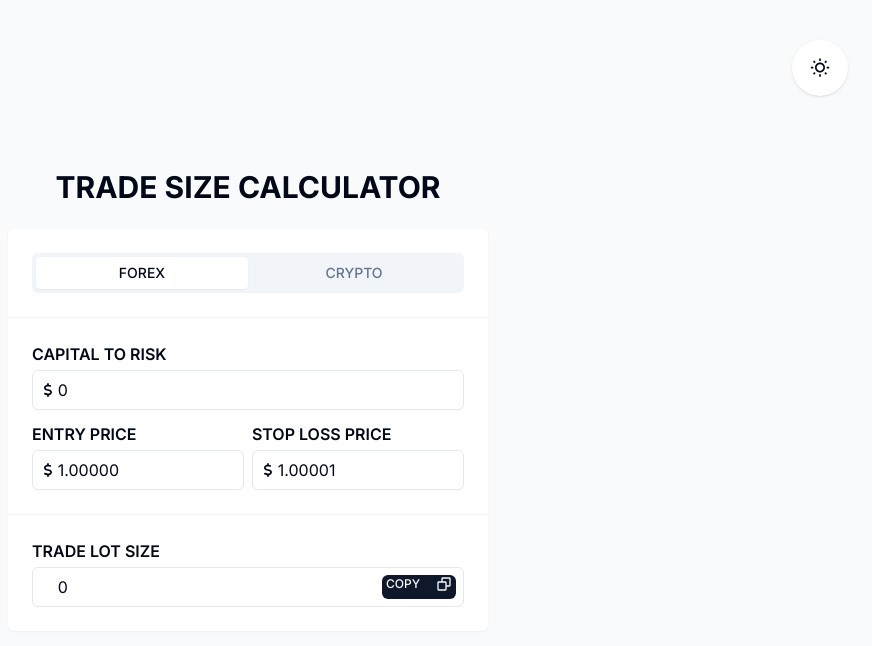
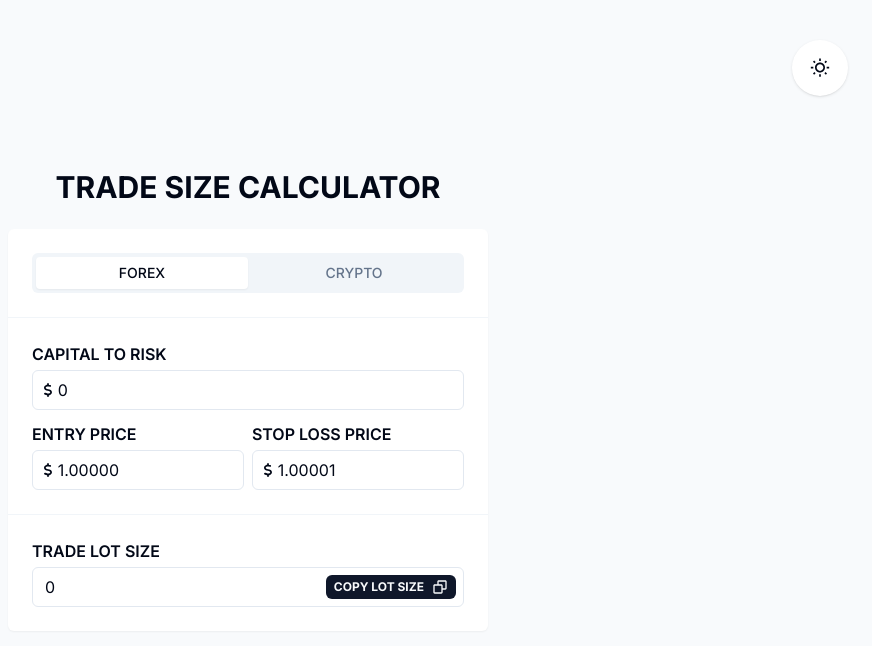
Before and after one commit to codewithroby/trade-size-calculator, a Next.js app: page / in a window 1280 px wide. Shown: the top 646 px of the page, without its empty margins (392-1264 px from the left). Built offline with nearby package versions, Linux system fonts and the light colour scheme.

Commit message:
feat(component): added lot size input component.

```diff
--- a/src/components/calculator/crypto.tsx
+++ b/src/components/calculator/crypto.tsx
@@ -101,8 +101,7 @@ export const Crypto = () => {
         value={Math.abs(Number(inputList.positionSize) / 100000)
           .toFixed(2)
           .replace(/.00$/, "")}
-        forex
-        key="ForexLotSize"
+        key="CryptoPositionSize"
       />
     </>
   );
--- a/src/components/calculator/lot-size.tsx
+++ b/src/components/calculator/lot-size.tsx
@@ -8,7 +8,7 @@ export const LotSize = ({
   forex = false,
 }: {
   value: TradeInputElements["positionSize"];
-  forex: boolean;
+  forex?: boolean;
 }) => (
   <div className="flex flex-col space-y-3 p-6">
     <div className="flex flex-col space-y-1">
@@ -20,17 +20,20 @@ export const LotSize = ({
       </Label>
       <div className="relative">
         <Input
-          name="entryPrice"
-          id="entryPrice"
+          name="capitalToRisk"
+          id="capitalToRisk"
           placeholder="0"
           value={value}
           type="number"
-          className="pl-[1.55rem] sm:text-base"
+          className="sm:text-base"
+          readOnly
         />
         <div className="absolute right-0 top-0 flex h-full items-center justify-center p-2">
-          <Button className="flex size-full items-center justify-center space-x-2 px-1 pt-px">
-            <span className="text-xs uppercase">Copy</span>
-            <BiCopy className="size-4 sm:size-3.5" />
+          <Button className="flex size-full items-center justify-center p-2">
+            <span className="text-xs font-bold uppercase">
+              Copy {forex ? "Lot" : "Position"} Size
+            </span>
+            <BiCopy className="size-3 sm:size-1" />
           </Button>
         </div>
       </div>
```
